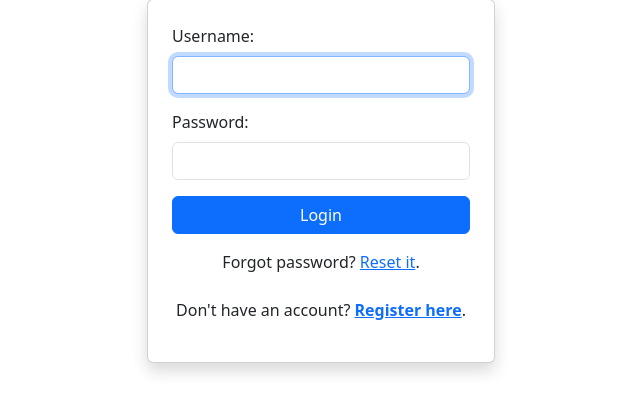
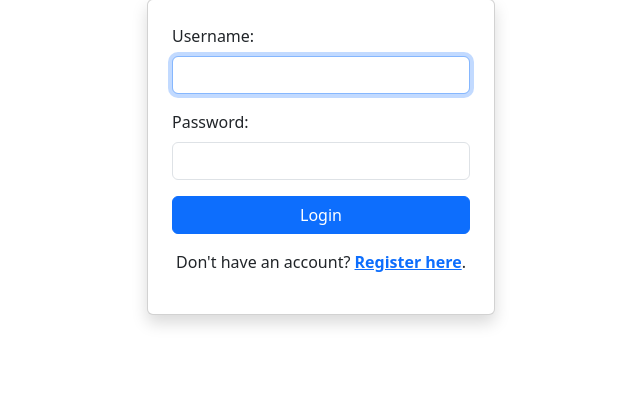
Before and after one commit to N3wee/personal-finance-tracker, a Django app: page /accounts/login/ in a window 1280 px wide. Shown: the part 167-580 px from the top of the page, without its empty margins (319-959 px from the left). Run offline with Django 5.2, Linux system fonts and the light colour scheme; some libraries are stand-ins or nearby versions.

Commit message:
Finalize navbar styling and remove non-functional password reset links for Pass grade

```diff
--- a/templates/registration/edit_profile.html
+++ b/templates/registration/edit_profile.html
@@ -41,7 +41,6 @@
                     </div>
                 </div>
                 <button type="submit" class="btn btn-primary w-100 mt-3">Save Changes</button>
-                <p class="mt-3 text-center">Need to change your password? <a href="#" class="text-primary">Reset it here</a>.</p>
             </form>
         </div>
     </div>
--- a/templates/registration/login.html
+++ b/templates/registration/login.html
@@ -18,7 +18,7 @@
                 Your username and password didn't match. Please try again.
             </div>
             {% endif %}
-            <form method="post" class="card p-4 shadow" novalidate>  <!-- Keep novalidate for Django validation -->
+            <form method="post" class="card p-4 shadow" novalidate>
                 {% csrf_token %}
                 <div class="mb-3">
                     <label for="id_username" class="form-label">Username:</label>
@@ -35,8 +35,7 @@
                     {% endif %}
                 </div>
                 <button type="submit" class="btn btn-primary w-100">Login</button>
-                <p class="mt-3 text-center">Forgot password? <a href="#" class="text-primary">Reset it</a>.</p>
-                <p class="mt-2 text-center">Don't have an account? <a href="{% url 'register' %}" class="text-primary fw-bold">Register here</a>.</p>
+                <p class="mt-3 text-center">Don't have an account? <a href="{% url 'register' %}" class="text-primary fw-bold">Register here</a>.</p>
             </form>
         </div>
     </div>
```
